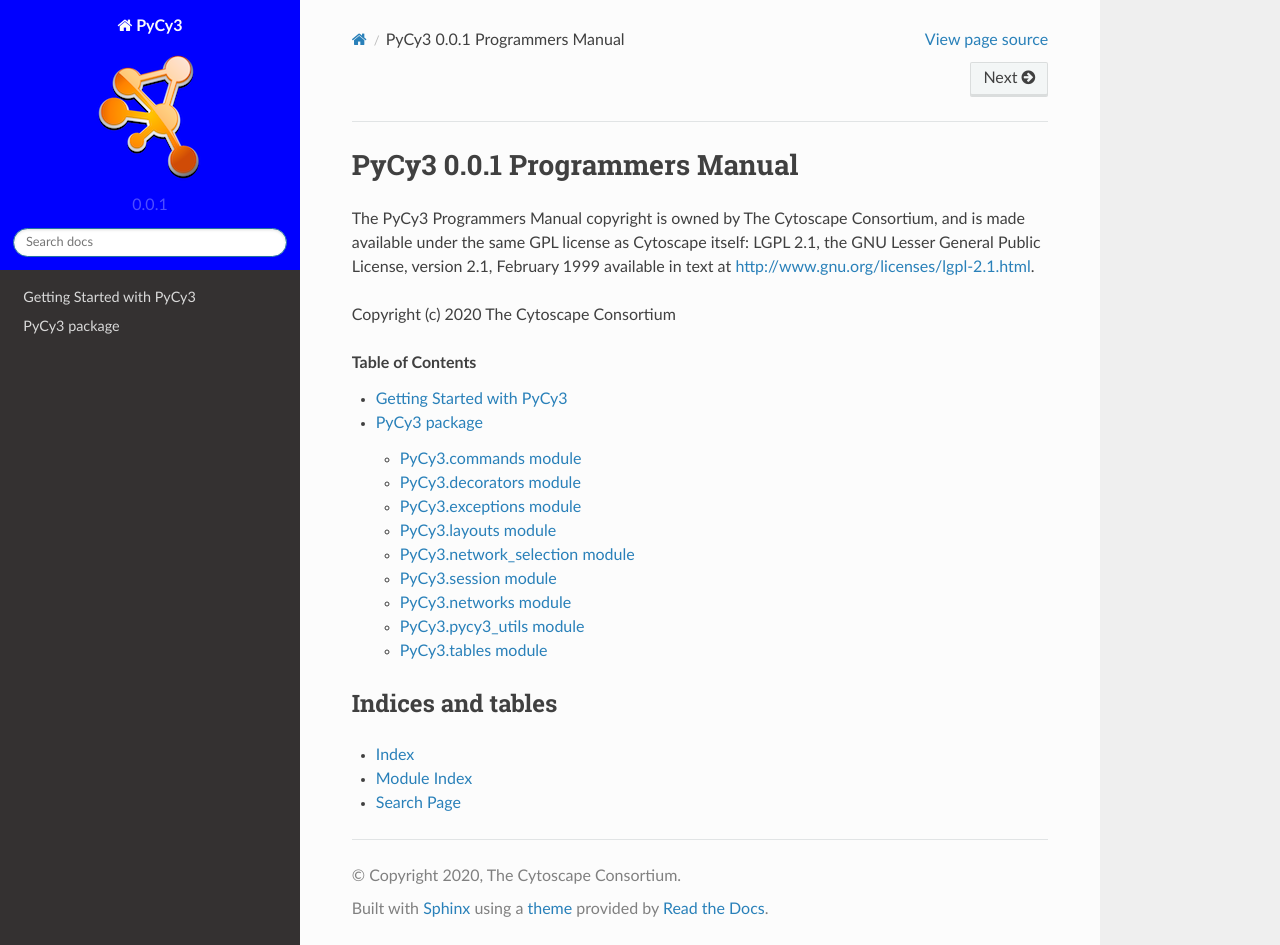
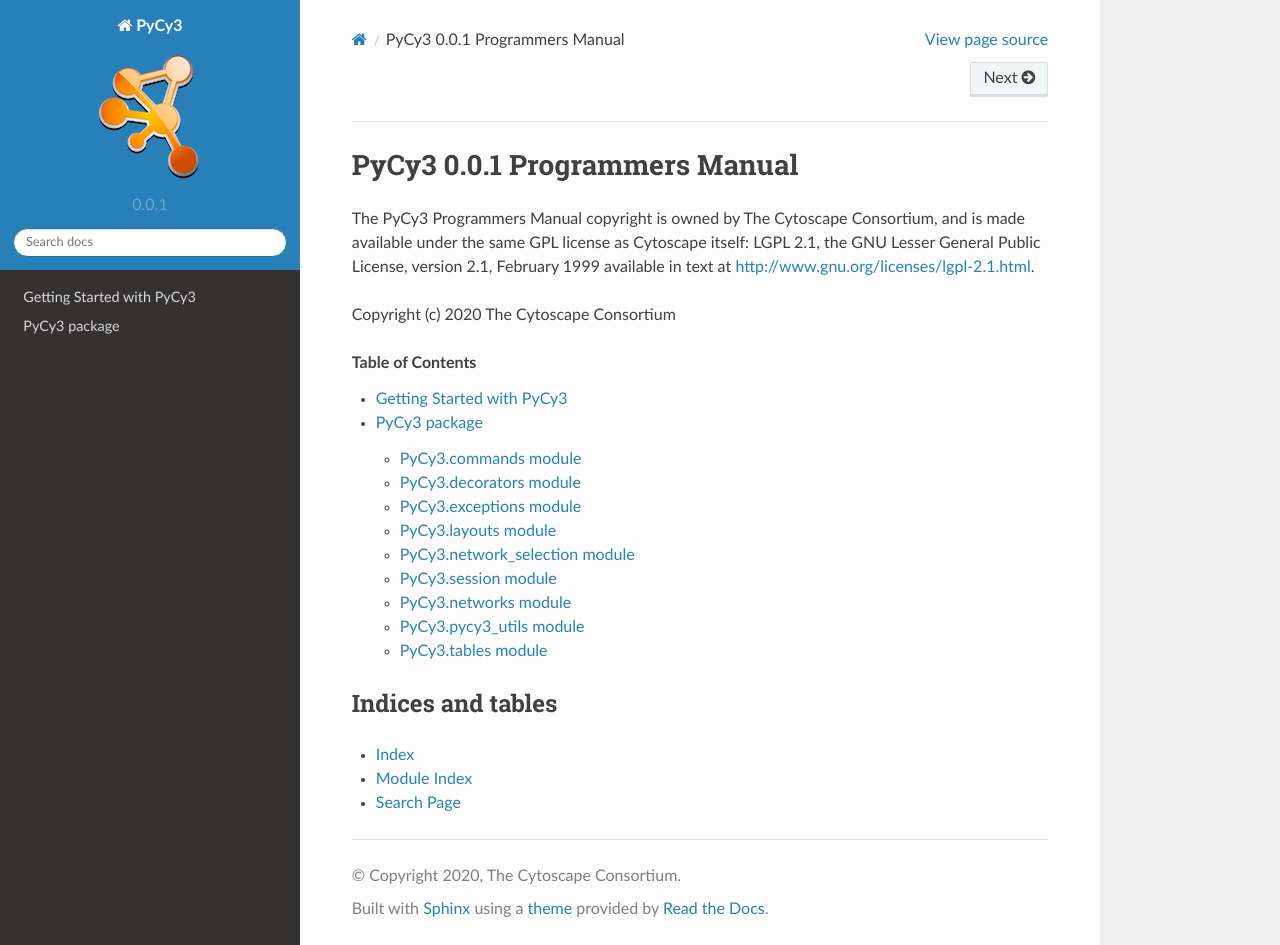
Before and after one commit to cytoscape/py4cytoscape, a Sphinx documentation site: the page built from doc/index.rst, in a window 1280 px wide and 945 px high. Built offline with Sphinx 7.4.7 and the Read the Docs theme 2.0.0, drawn with Linux system fonts in a browser that asks for light colours.

Commit message:
Improving documentation layout

```diff
--- a/doc/conf.py
+++ b/doc/conf.py
@@ -95,18 +95,18 @@
 html_theme_options = {
 #    'canonical_url': '',
 #    'analytics_id': 'UA-XXXXXXX-1',  # Provided by Google in your dashboard
-    'logo_only': False,
-    'display_version': True,
+#    'logo_only': False,
+#    'display_version': True,
     'prev_next_buttons_location': 'top',
 #    'style_external_links': False,
 #    'vcs_pageview_mode': '',
-    'style_nav_header_background': 'blue', # This controls the background for the logo in the upper left corner
+#    'style_nav_header_background': 'blue', # This controls the background for the logo in the upper left corner
     # Toc options
-    'collapse_navigation': True,
+#    'collapse_navigation': True,
 #    'sticky_navigation': True,
 #    'navigation_depth': 4,
 #    'includehidden': True,
-    'titles_only': True
+#    'titles_only': True
 }
 
 # Theme options are theme-specific and customize the look and feel of a theme
```
